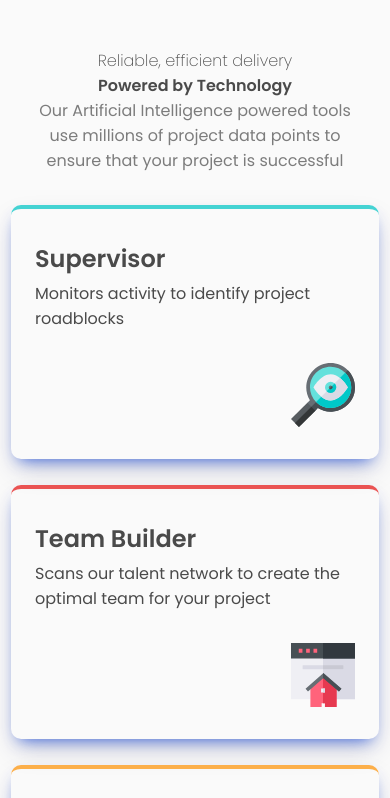
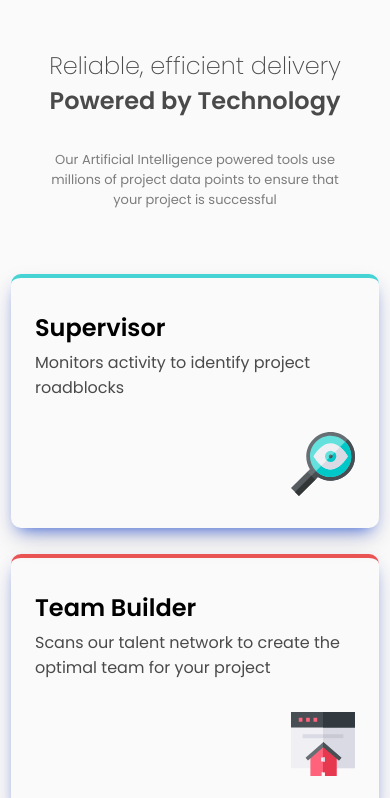
Before and after one commit to saubhagyaashish/four-card-feature-section-master, a plain HTML site: page index.html in a window 390 px wide. Shown: the top 798 px of the page. Drawn offline with Linux system fonts and the light colour scheme.

Commit message:
Made some changes in index

```diff
--- a/index.css
+++ b/index.css
@@ -25,16 +25,36 @@ main {
         "grid1 grid3 grid4";
 }
 
+img {
+    float: right;
+    margin-top: 2rem;
+}
+
+header {
+    margin-top: 3rem;
+    display: inline-block;
+    text-align: center;
+    width: 42%;
+}w
+
+h2 {
+    opacity: 0.7;
+}
+
+h2~p {
+    opacity: 0.7;
+    font-weight: 400;
+    padding-top: 5px;
+}
+
+footer {
+    padding-top: 5rem;
+}
+
 .grid1 {
     grid-area: grid1;
     align-self: center;
     border-top: 4px solid hsl(180, 62%, 55%);
-}
-
-.grid4 {
-    grid-area: grid4;
-    align-self: center;
-    border-top: 4px solid hsl(212, 86%, 64%);
 }
 
 .grid2 {
@@ -47,6 +67,12 @@ main {
     border-top: 4px solid hsl(34, 97%, 64%);
 }
 
+.grid4 {
+    grid-area: grid4;
+    align-self: center;
+    border-top: 4px solid hsl(212, 86%, 64%);
+}
+
 .main-card {
     display: inline-block;
     width: 20rem;
@@ -54,19 +80,6 @@ main {
     padding: 2rem 1.5rem;
     border-radius: 10px;
     box-shadow: rgba(50, 50, 93, 0.25) 0px 13px 27px -5px, rgba(0, 68, 255, 0.777) 0px 8px 16px -8px;
-}
-
-img {
-    float: right;
-    margin-top: 2rem;
-}
-
-header {
-    display: flex;
-    text-align: center;
-    flex-direction: column;
-    align-items: center;
-    justify-content: center;
 }
 
 .header-line1 {
@@ -82,25 +95,14 @@ header {
 }
 
 .header-line3 {
-    font-size: large;
+    font-size: larger;
     font-weight: 400;
-    opacity: 0.5
-}
-h2{
-    opacity: 0.7;
-}
-h2~p{
-    opacity: 0.7;
-    font-weight: 400;
-    padding-top: 5px;
-}
-footer{
-    padding-top: 5rem;
+    opacity: 0.5;
+    padding: 2rem 0 2rem 0;
 }
 
-@media only screen and (max-width: 600px)
-{
-    main{
+@media only screen and (max-width: 600px) {
+    main {
         display: flex;
         flex-direction: column;
         align-items: center;
@@ -108,18 +110,21 @@ footer{
         padding: 1rem 2rem 1rem 2rem;
 
     }
+
     header {
-        padding: 3rem 2rem 0 2rem;
+        display: inline-block;
+        width: 80%;
     }
+
     .header-line1 {
-        font-size: 1rem;
+        font-size: 1.5rem;
     }
 
     .header-line2 {
-        font-size: 1rem;
+        font-size: 1.5rem;
     }
 
     .header-line3 {
-        font-size: medium;
+        font-size: small;
     }
 }
```
